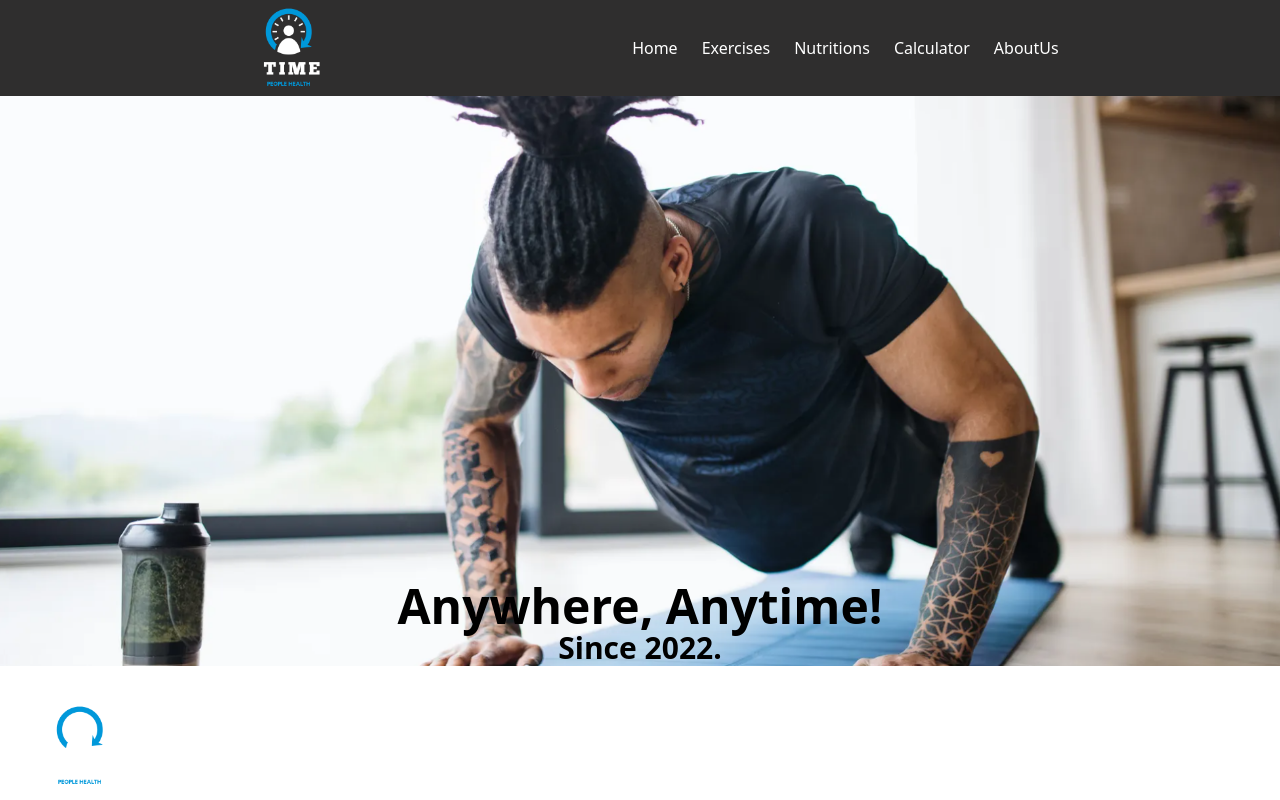
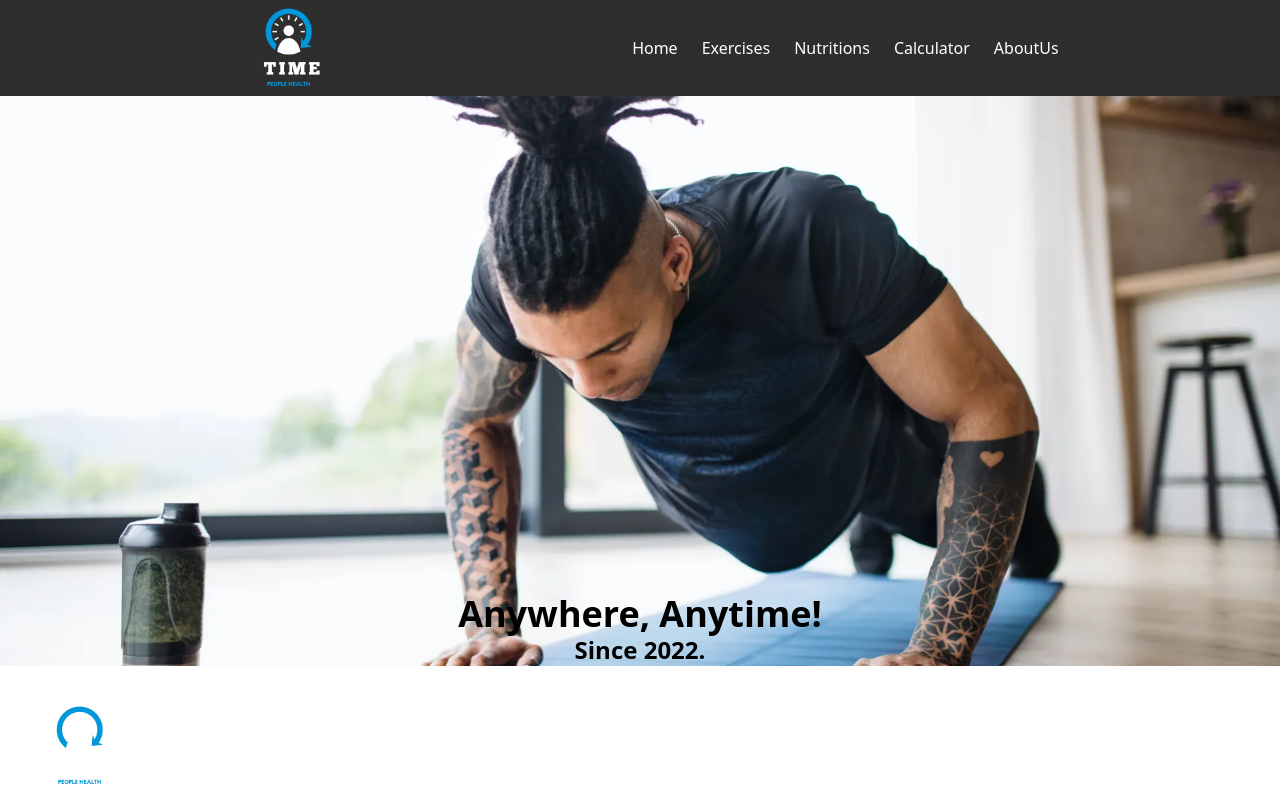
Before and after one commit to jeremy-lee02/SEPM-Project-HappyFit-Website, a React (Create React App) app: page / in a window 1280 px wide. Shown: the top 800 px of the page. Built offline with nearby package versions, Linux system fonts and the light colour scheme.

Commit message:
add comments

```diff
--- a/src/App.js
+++ b/src/App.js
@@ -24,6 +24,7 @@ function App() {
 
         </Router>
       </div>
+      {/* Testing the fixed scroll for nav bar */}
       <a href='/Home'><img src={require('./images/logo.jpg')}
         className ='cursor-pointer width' alt='logo' />
         </a>
--- a/src/components/Header.js
+++ b/src/components/Header.js
@@ -2,11 +2,12 @@ import React from 'react'
 
 function Header() {
   return (
+    // Header component
     <div className='pt-24 w-full h-auto relative'>
         <img src= {require('../images/headpage.png')} alt = 'Per pic' className='object-cover md:shrink-0' />
         <div className='absolute w-full h-auto bottom-0'>
-            <h1 className='sm:text-5xl font-bold text-black flex justify-center'>Anywhere, Anytime!</h1>
-            <h2 className='sm:text-3xl font-bold text-black flex justify-center'>Since 2022.</h2>
+            <h1 className='sm:text-4xl font-bold text-black flex justify-center'>Anywhere, Anytime!</h1>
+            <h2 className='sm:text-2xl font-bold text-black flex justify-center'>Since 2022.</h2>
         </div>
   </div>
   )
--- a/src/components/Nav.js
+++ b/src/components/Nav.js
@@ -18,7 +18,8 @@ function Nav() {
   const [toggle, setToggle] = useState(false);
   return (
     <div className='relative'>
-    <div className='bg w-full flex md:justify-center justify-between items-center p-1 h-24 navBar'>
+      {/* Create a navigation bar */}
+      <div className='bg w-full flex md:justify-center justify-between items-center p-1 h-24 navBar'>
         <div className='md:flex-[0.5] flex-initial justify-center items-center'>
           <a href='/Home'><img src={require('../images/logo.jpg')}
           className ='cursor-pointer width' alt='logo' />
@@ -29,13 +30,14 @@ function Nav() {
                       <NavBarItems key = {item+index} title={item} />
                   ))}
         </ul>
+        {/* Create responsive nav bar */}
         <div className='flex-relative relative'>
           {toggle
             ? <AiOutlineClose fontSize={28} className ="md:hidden mr-5 text-color" onClick={()=>setToggle(false)} />
             : <HiMenuAlt4 fontSize={28} className ="text-white md:hidden cursor-pointer" onClick={()=>setToggle(true)} />
           }
           {toggle && (
-            <ul className='z-10 fixed top-0 -right-2 p-3 w-[50vw] h-screen shadow-2xl md:hidden list-none flex flex-col justify-start items-end rounded-md blue-glassmorphism'>
+            <ul className='z-10 fixed top-0 -right-2 p-3 w-[50vw] h-screen shadow-2xl md:hidden list-none flex flex-col justify-start items-end rounded-md white-glassmorphism'>
               <li className='text-xl w-full my-2 pt-3'>
                 <AiOutlineClose fontSize={28} className ="text-white cursor-pointer" onClick={()=>setToggle(false)} />
               </li>
```
